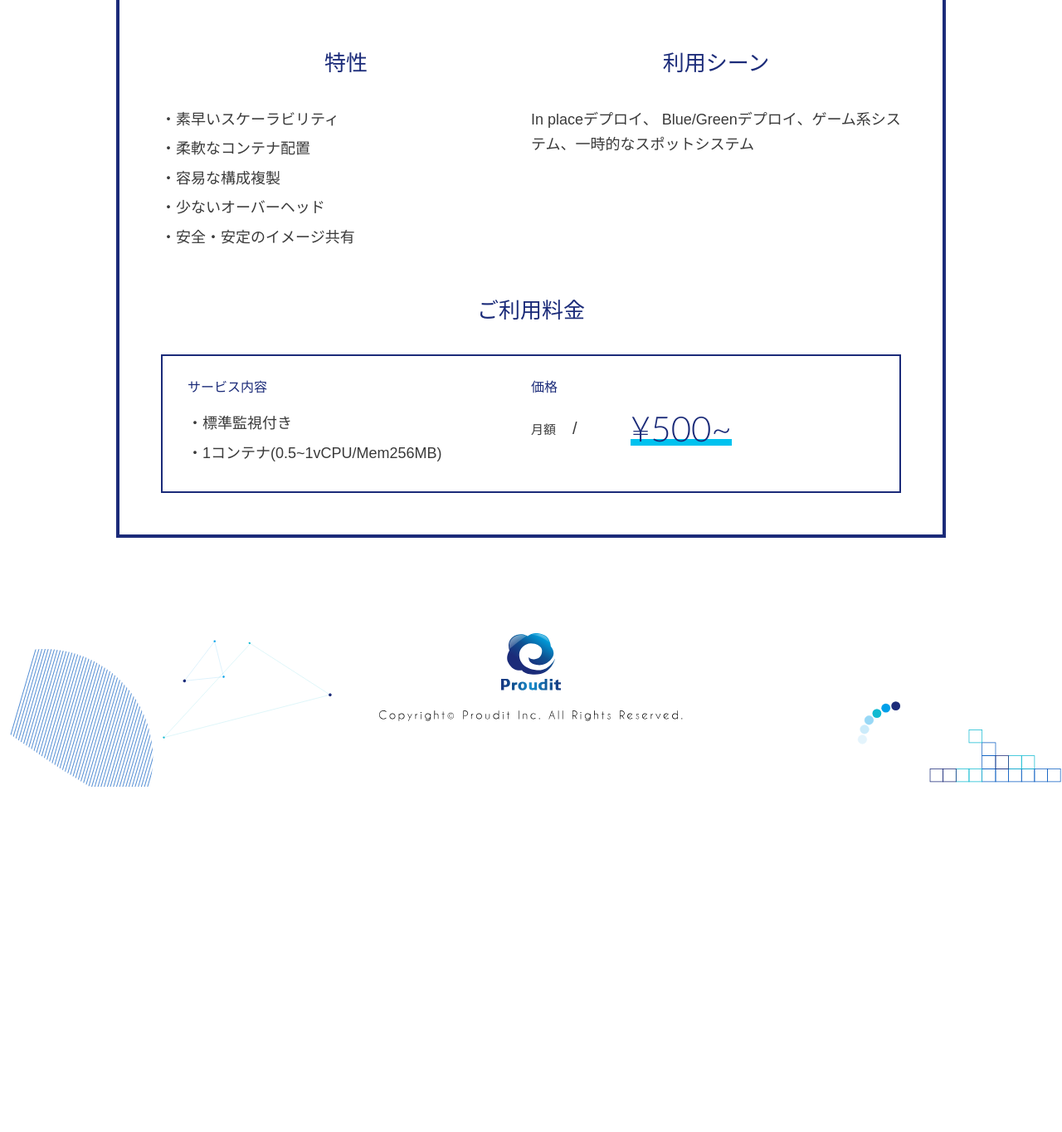
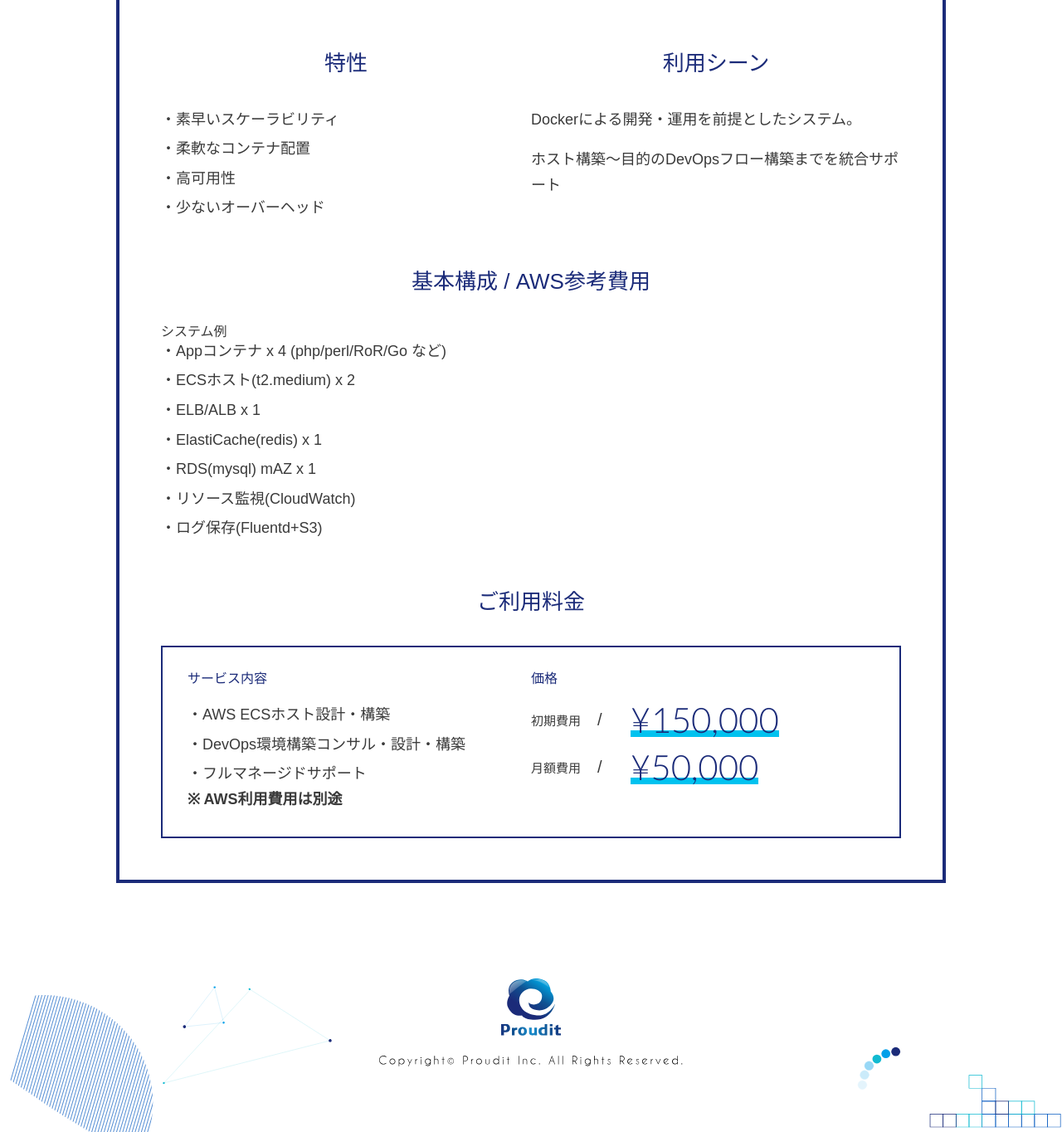
Before and after one commit to proudit/proudcloud-site, a PHP site: page /plan/container/ in a window 1280 px wide. Shown: the part 1408-2772 px from the top of the page at 83% size. Before the commit the page ends 2356 px from the top, so only its background shows below. Run offline with PHP 8.4, Linux system fonts and the light colour scheme; some web fonts are replaced.

Commit message:
コンテナプラン修正

```diff
--- a/circle.yml
+++ b/circle.yml
@@ -18,4 +18,4 @@ deployment:
     commands:
       - docker login -e $DOCKER_EMAIL -u $DOCKER_USER -p $DOCKER_PASS
       - docker push toguma/proudcloud
-      - script/ecs-deploy -c proudcloud-site -n proudcloud -i toguma/proudcloud:latest -r ap-northeast-1
+      - script/ecs-deploy -c proudcloud-site -n proudcloud-ssl -i toguma/proudcloud:latest -r ap-northeast-1
--- a/html/plan/container/index.php
+++ b/html/plan/container/index.php
@@ -59,15 +59,33 @@ window.LAYOUT_MODE = "<?php echo $layout_mode; ?>";
 				<ul class="mark">
 					<li>素早いスケーラビリティ</li>
 					<li>柔軟なコンテナ配置</li>
-					<li>容易な構成複製</li>
+					<li>高可用性</li>
 					<li>少ないオーバーヘッド</li>
-					<li>安全・安定のイメージ共有</li>
 				</ul>
 			</article>
 
 			<article class="scene">
 				<h3>利用シーン</h3>
-				<p>In placeデプロイ、 Blue/Greenデプロイ、ゲーム系システム、一時的なスポットシステム</p>
+				<p>Dockerによる開発・運用を前提としたシステム。</p>
+				<p>ホスト構築〜目的のDevOpsフロー構築までを統合サポート</p>
+			</article>
+
+			<article class="plan container">
+				<h3>基本構成 / AWS参考費用</h3>
+					<dl>
+						<dt>システム例</dt>
+						<dd>
+						<ul class="mark">
+							<li>Appコンテナ x 4 (php/perl/RoR/Go など)</li>
+							<li>ECSホスト(t2.medium) x 2</li>
+							<li>ELB/ALB x 1</li>
+							<li>ElastiCache(redis) x 1</li>
+							<li>RDS(mysql) mAZ x 1</li>
+							<li>リソース監視(CloudWatch)</li>
+							<li>ログ保存(Fluentd+S3)</li>
+						</ul>
+						</dd>
+					</dl>
 			</article>
 
 			<article class="plan container">
@@ -77,8 +95,10 @@ window.LAYOUT_MODE = "<?php echo $layout_mode; ?>";
 						<dt>サービス内容</dt>
 						<dd>
 						<ul class="mark">
-							<li>標準監視付き</li>
-							<li>1コンテナ(0.5~1vCPU/Mem256MB)</li>
+							<li>AWS ECSホスト設計・構築</li>
+							<li>DevOps環境構築コンサル・設計・構築</li>
+							<li>フルマネージドサポート</li>
+							<p><b>※ AWS利用費用は別途</b></p>
 						</ul>
 						</dd>
 					</dl>
@@ -87,8 +107,12 @@ window.LAYOUT_MODE = "<?php echo $layout_mode; ?>";
 						<dt>価格</dt>
 						<dd>
 						<dl>
-							<dt>月額</dt>
-							<dd><span><em>¥500~</em></span></dd>
+							<dt>初期費用</dt>
+							<dd><span><em>¥150,000</em></span></dd>
+						</dl>
+						<dl>
+							<dt>月額費用</dt>
+							<dd><span><em>¥50,000</em></span></dd>
 						</dl>
 						</dd>
 					</dl>
```
Also changed, not shown: html/casestudy/proudcloud/index.php (+10 -4 lines), html/casestudy/proudcloud/img/fig_pc.png, html/casestudy/proudcloud/img/fig_sp.png.
